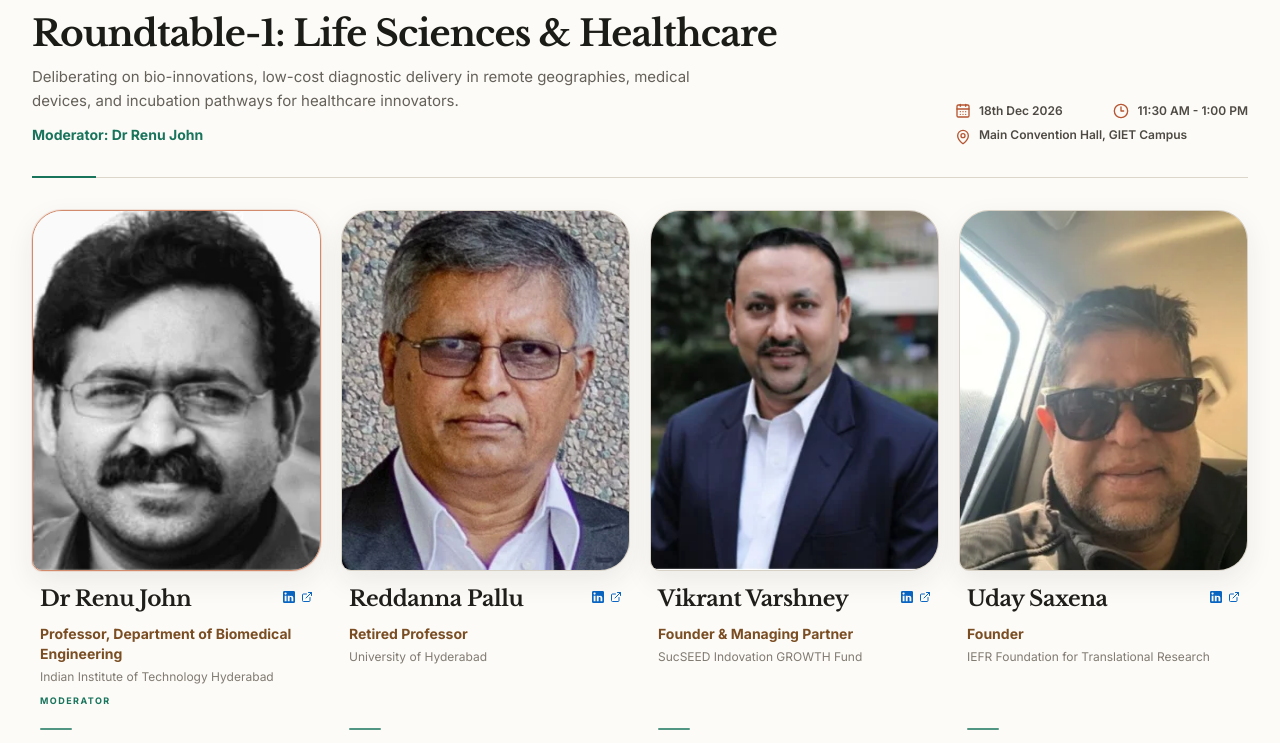
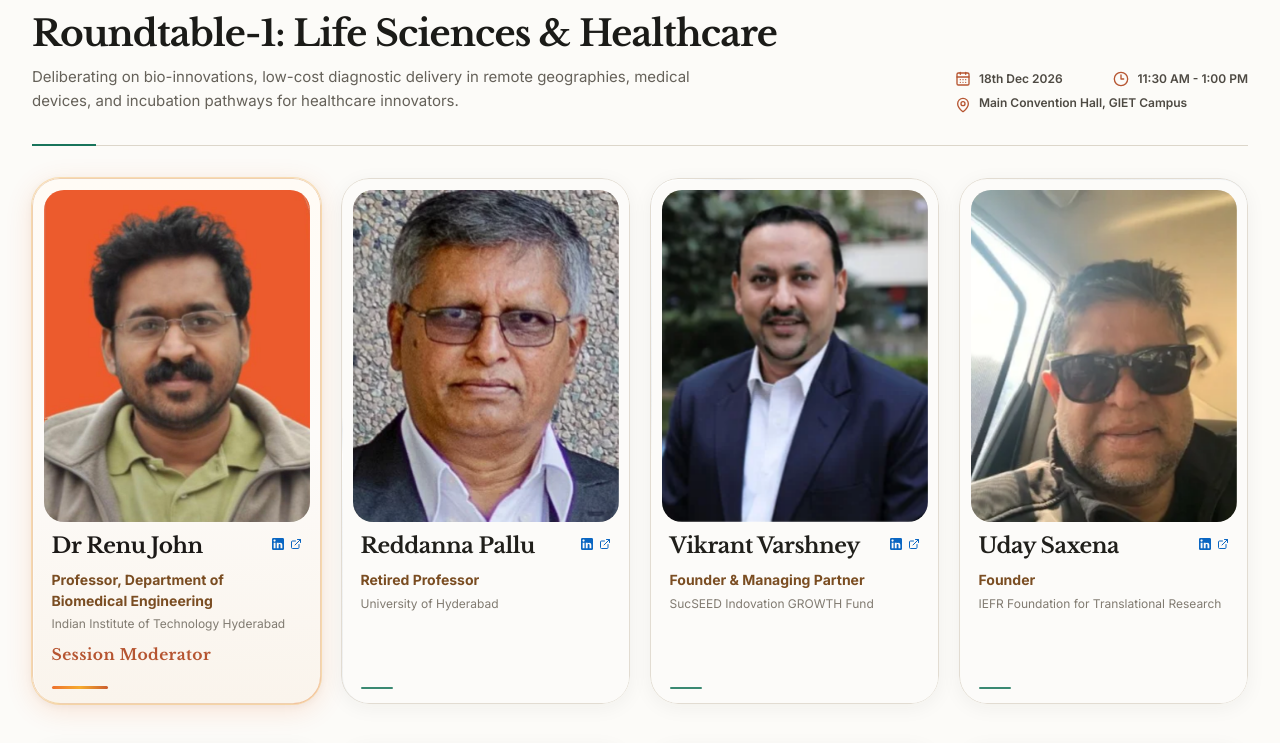
Before and after one commit to comapny230-code/ISF-Main-Port, a Next.js app: page /speakers in a window 1280 px wide. Shown: the part 1345-2088 px from the top of the page. Built offline with nearby package versions, Linux system fonts and the light colour scheme; no server answers.

Commit message:
feat(speakers): add rotating polish border beam and distinct executive moderator card

```diff
--- a/src/app/globals.css
+++ b/src/app/globals.css
@@ -13,9 +13,27 @@
   animation: speaker-photo-ring-pulse 3.2s ease-in-out infinite;
 }
 
+@keyframes platinum-beam {
+  0% {
+    transform: rotate(0deg);
+  }
+  100% {
+    transform: rotate(360deg);
+  }
+}
+
+.platinum-border-beam {
+  animation: platinum-beam 12s linear infinite;
+  will-change: transform;
+}
+
 @media (prefers-reduced-motion: reduce) {
   .speaker-photo-ring {
     animation: none;
+  }
+  .platinum-border-beam {
+    animation: none;
+    display: none;
   }
 }
 
--- a/src/components/speakers/RoundtableShowcase.tsx
+++ b/src/components/speakers/RoundtableShowcase.tsx
@@ -112,11 +112,6 @@ export function RoundtableShowcase({ className = "" }: RoundtableShowcaseProps)
                   <p className="mt-3 max-w-2xl mx-auto sm:mx-0 text-sm leading-6 text-[#656159] sm:text-[15px]">
                     {roundtable.description}
                   </p>
-                  {roundtable.moderator && (
-                    <p className="mt-3 text-xs font-bold text-[#18745b] sm:text-sm">
-                      Moderator: {roundtable.moderator}
-                    </p>
-                  )}
                 </div>
 
                 <div className="grid grid-cols-2 shrink-0 gap-x-4 gap-y-2 text-xs font-semibold text-[#4e4a43] sm:gap-x-6 lg:max-w-[26rem] mx-auto sm:mx-0">
@@ -154,18 +149,53 @@ export function RoundtableShowcase({ className = "" }: RoundtableShowcaseProps)
                 return (
                   <article
                     key={panelist.id}
-                    className={`group relative min-w-0 flex-col ${
+                    className={`group relative min-w-0 flex-col overflow-hidden rounded-[22px] sm:rounded-[28px] p-[1.5px] transition-[transform,box-shadow] duration-500 ease-out hover:-translate-y-1.5 ${
+                      isModerator
+                        ? "shadow-[0_6px_28px_rgba(234,88,12,0.14),0_2px_8px_rgba(40,35,27,0.05)] hover:shadow-[0_22px_48px_rgba(234,88,12,0.22),0_4px_14px_rgba(40,35,27,0.08)] ring-1 ring-[#f59e0b]/25"
+                        : "shadow-[0_4px_20px_rgba(40,35,27,0.05)] hover:shadow-[0_18px_40px_rgba(40,35,27,0.13)]"
+                    } ${
                       hiddenUntilExpanded ? responsiveVisibility : "flex"
                     }`}
                   >
-                    <div className={`relative aspect-[4/5] w-full overflow-hidden rounded-[22px_22px_22px_8px] border bg-[#ece8df] shadow-[0_10px_28px_rgba(40,35,27,0.08)] transition-[transform,box-shadow,border-color] duration-500 ease-out group-hover:-translate-y-1 group-hover:shadow-[0_22px_46px_rgba(40,35,27,0.15)] motion-reduce:transform-none motion-reduce:transition-none sm:rounded-[30px_30px_30px_10px] ${isModerator ? "border-[#d28b6d] ring-1 ring-[#d28b6d]/20" : "border-[#d8d1c5]"}`}>
+                    {/* Rotating Border Beam: Golden-Amber Polish for Moderator, Platinum-Silver for Panelists */}
+                    <div
+                      className="platinum-border-beam absolute inset-[-150%] pointer-events-none opacity-85 transition-opacity duration-500 group-hover:opacity-100"
+                      style={{
+                        background: isModerator
+                          ? "conic-gradient(from 0deg, transparent 0deg, transparent 255deg, rgba(245,158,11,0.35) 285deg, rgba(234,88,12,0.8) 315deg, #ffffff 340deg, rgba(251,191,36,0.95) 355deg, transparent 360deg)"
+                          : "conic-gradient(from 0deg, transparent 0deg, transparent 270deg, rgba(203,213,225,0.3) 295deg, rgba(241,245,249,0.85) 325deg, #ffffff 345deg, rgba(226,232,240,0.7) 355deg, transparent 360deg)",
+                        animationDelay: isModerator ? "0s" : `${-(index * 2.4)}s`,
+                      }}
+                      aria-hidden="true"
+                    />
+
+                    {/* Static Base Border */}
+                    <div
+                      className={`absolute inset-0 rounded-[22px] sm:rounded-[28px] border pointer-events-none transition-colors duration-500 ${
+                        isModerator
+                          ? "border-[#f0d0b0] group-hover:border-[#ea580c]/60"
+                          : "border-[#e2dcd2] group-hover:border-[#cbd5e1]"
+                      }`}
+                      aria-hidden="true"
+                    />
+
+                    {/* Card Inner Surface: encapsulates photo + text */}
+                    <div
+                      className={`relative z-10 flex min-w-0 flex-1 flex-col w-full h-full rounded-[20.5px] sm:rounded-[26.5px] p-2 sm:p-2.5 ${
+                        isModerator
+                          ? "bg-gradient-to-b from-[#fffbf5] via-[#fdfbf9] to-[#faf4ec]"
+                          : "bg-[#fcfbf9]"
+                      }`}
+                    >
+                      {/* Photo Container */}
+                      <div className="relative aspect-[4/5] w-full overflow-hidden rounded-[16px] sm:rounded-[20px] bg-[#ece8df]">
                         {!roundtable.hidePhotos && panelist.photoUrl ? (
                           <Image
                             src={panelist.photoUrl}
                             alt={panelist.name}
                             fill
                             sizes="(max-width: 639px) 48vw, (max-width: 767px) 50vw, (max-width: 1279px) 33vw, 25vw"
-                          className="object-cover object-top grayscale-[6%] transition-[transform,filter] duration-700 ease-out group-hover:scale-[1.055] group-hover:grayscale-0 motion-reduce:transition-none"
+                            className="object-cover object-top transform-gpu will-change-transform transition-transform duration-600 ease-[cubic-bezier(0.25,1,0.5,1)] group-hover:scale-[1.035] motion-reduce:transition-none"
                           />
                         ) : (
                           <div
@@ -181,49 +211,10 @@ export function RoundtableShowcase({ className = "" }: RoundtableShowcaseProps)
                             </span>
                           </div>
                         )}
-
-                      <div className="hidden" aria-hidden="true" />
-                      <div className="hidden" aria-hidden="true" />
-
-                      {isModerator && (
-                        <span className="hidden">
-                          Moderator
-                        </span>
-                      )}
-
-                      {hasLinkedIn && (
-                        <span
-                          className="hidden"
-                          aria-label="Open LinkedIn profile"
-                          title="Open LinkedIn profile"
-                        >
-                          <svg className="h-3.5 w-3.5 fill-current sm:h-4 sm:w-4" viewBox="0 0 24 24" aria-hidden="true">
-                            <path d="M19 3a2 2 0 0 1 2 2v14a2 2 0 0 1-2 2H5a2 2 0 0 1-2-2V5a2 2 0 0 1 2-2h14m-.5 15.5v-5.3a3.26 3.26 0 0 0-3.26-3.26c-.85 0-1.84.52-2.28 1.3v-1.11h-2.79v8.37h2.79v-4.93c0-.77.62-1.4 1.39-1.4a1.4 1.4 0 0 1 1.4 1.4v4.93h2.75M6.88 8.56a1.68 1.68 0 0 0 1.68-1.68c0-.93-.75-1.69-1.68-1.69a1.69 1.69 0 0 1-1.69 1.69c0 .93.76 1.68 1.69 1.68m1.39 9.94v-8.37H5.5v8.37h2.77z" />
-                          </svg>
-                        </span>
-                      )}
-
-                      <div className="hidden">
-                        <span className={`mb-2 block h-[2px] w-7 rounded-full ${styles.line} transition-[width] duration-300 group-hover:w-12 motion-reduce:transition-none sm:w-9`} aria-hidden="true" />
-                        <h4 className="font-serif text-[13px] font-bold leading-[1.08] tracking-tight text-white drop-shadow-sm sm:text-[1.35rem] sm:leading-[1.1] sm:tracking-[-0.02em]">
-                          {panelist.name}
-                        </h4>
-                        {panelist.designation && (
-                          <p className="mt-1.5 text-[10px] font-bold leading-snug text-[#ffd9c4] sm:mt-2 sm:text-sm">
-                            {panelist.designation}
-                          </p>
-                        )}
-                        {panelist.organization && (
-                          <p className="mt-0.5 text-[9px] leading-snug text-white/70 sm:mt-1 sm:text-xs">
-                            {panelist.organization}
-                          </p>
-                        )}
-                      </div>
-
                       </div>
 
                       <div
-                      className={`flex min-w-0 flex-1 flex-col px-1 pb-1 pt-3 sm:px-2 sm:pt-4 ${hasLinkedIn ? "cursor-pointer" : ""}`}
+                        className={`flex min-w-0 flex-1 flex-col px-1.5 pb-1 pt-2.5 sm:px-2 sm:pt-3 ${hasLinkedIn ? "cursor-pointer" : ""}`}
                         role={hasLinkedIn ? "link" : undefined}
                         tabIndex={hasLinkedIn ? 0 : undefined}
                         aria-label={hasLinkedIn ? `Open ${panelist.name}'s LinkedIn profile` : undefined}
@@ -238,7 +229,13 @@ export function RoundtableShowcase({ className = "" }: RoundtableShowcaseProps)
                         }}
                       >
                         <div className="flex items-start gap-2">
-                        <h4 className="min-w-0 flex-1 font-serif text-[13px] sm:text-[1.35rem] font-bold leading-tight sm:leading-[1.12] tracking-tight sm:tracking-[-0.02em] text-[#201f1b] transition-colors duration-200 group-hover:text-[#9e4528]">
+                          <h4
+                            className={`min-w-0 flex-1 font-serif text-[13px] sm:text-[1.35rem] font-bold leading-tight sm:leading-[1.12] tracking-tight sm:tracking-[-0.02em] transition-colors duration-200 ${
+                              isModerator
+                                ? "text-[#1c1917] group-hover:text-[#c2410c]"
+                                : "text-[#201f1b] group-hover:text-[#9e4528]"
+                            }`}
+                          >
                             {panelist.name}
                           </h4>
                           {hasLinkedIn && (
@@ -265,12 +262,19 @@ export function RoundtableShowcase({ className = "" }: RoundtableShowcaseProps)
                           </p>
                         )}
                         {isModerator && (
-                        <span className="mt-2 block text-[9px] font-bold uppercase tracking-[0.16em] text-[#18745b]">
-                          Moderator
-                        </span>
+                          <p className="mt-2 sm:mt-2.5 font-serif text-[14px] sm:text-[15.5px] font-bold tracking-wide text-[#b65531]">
+                            Session Moderator
+                          </p>
                         )}
                         <div className="mt-2 sm:mt-auto pt-1 sm:pt-5">
-                        <div className={`h-[2px] w-6 rounded-full ${styles.line} opacity-75 transition-[width] duration-300 group-hover:w-10 motion-reduce:transition-none sm:w-8 sm:group-hover:w-12`} />
+                          <div
+                            className={`rounded-full opacity-85 transition-[width] duration-300 motion-reduce:transition-none ${
+                              isModerator
+                                ? "h-[2.5px] w-10 sm:w-14 bg-gradient-to-r from-[#ea580c] via-[#f59e0b] to-[#c2410c] group-hover:w-16 sm:group-hover:w-20"
+                                : `h-[2px] w-6 sm:w-8 ${styles.line} opacity-75 group-hover:w-10 sm:group-hover:w-12`
+                            }`}
+                          />
+                        </div>
                       </div>
                     </div>
                   </article>
--- a/src/data/officialSpeakers.ts
+++ b/src/data/officialSpeakers.ts
@@ -64,7 +64,7 @@ export const OFFICIAL_PANELISTS: Record<string, OfficialPanelist> = {
     designation: "Professor, Department of Biomedical Engineering",
     organization: "Indian Institute of Technology Hyderabad",
     roleLabel: "Moderator",
-    photoUrl: "/images/speakers/dr-renu-john-updated.webp",
+    photoUrl: "/images/speakers/dr-renu-john-color.webp",
     linkedinUrl: "https://www.linkedin.com/in/renu-john-ab20a29/",
   },
   "col-dr-k-suresh-babu": {
```
Also changed, not shown: public/images/speakers/dr-renu-john-color.webp (added). Lines whose indentation alone changed are shown as unchanged.
